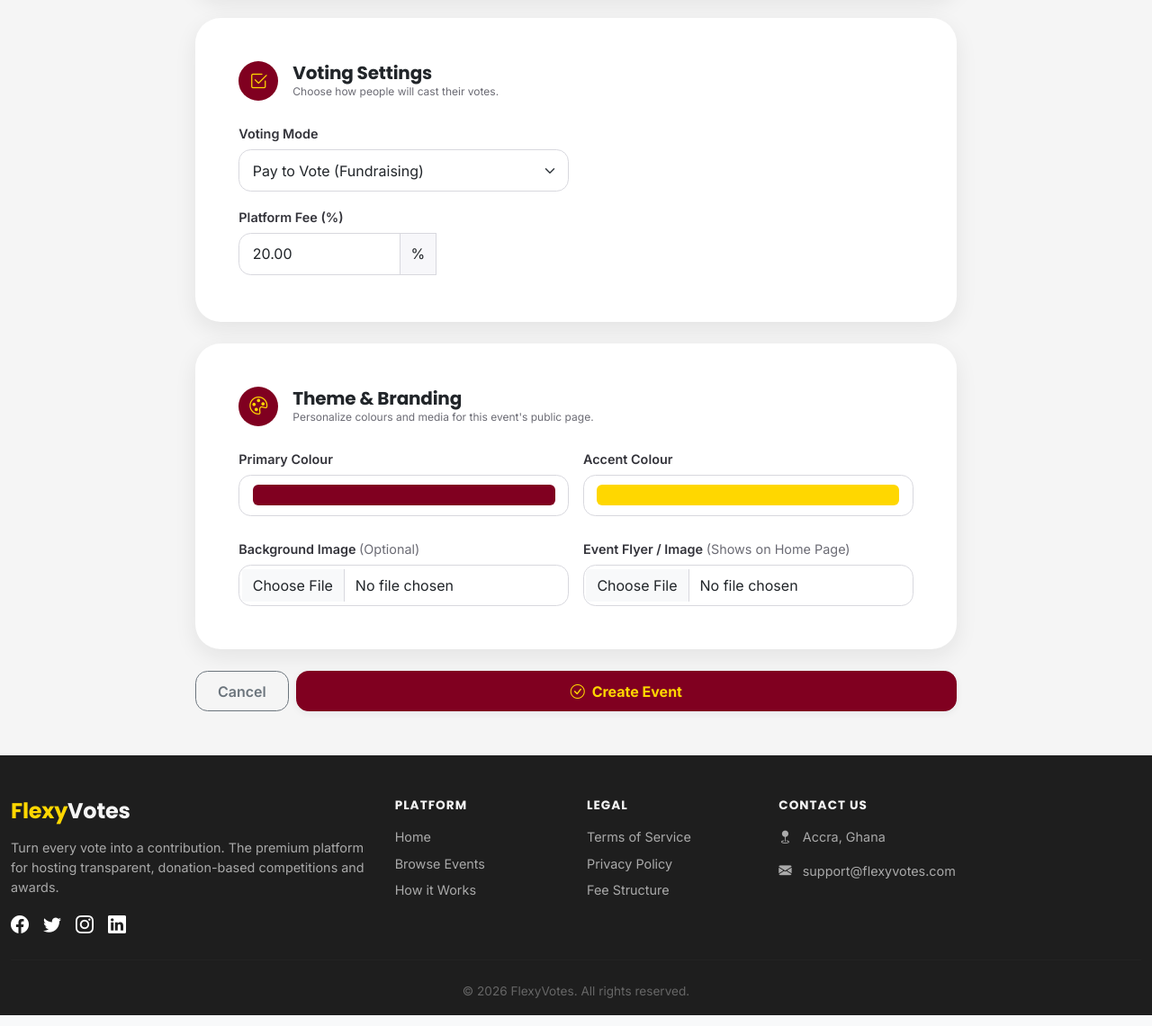
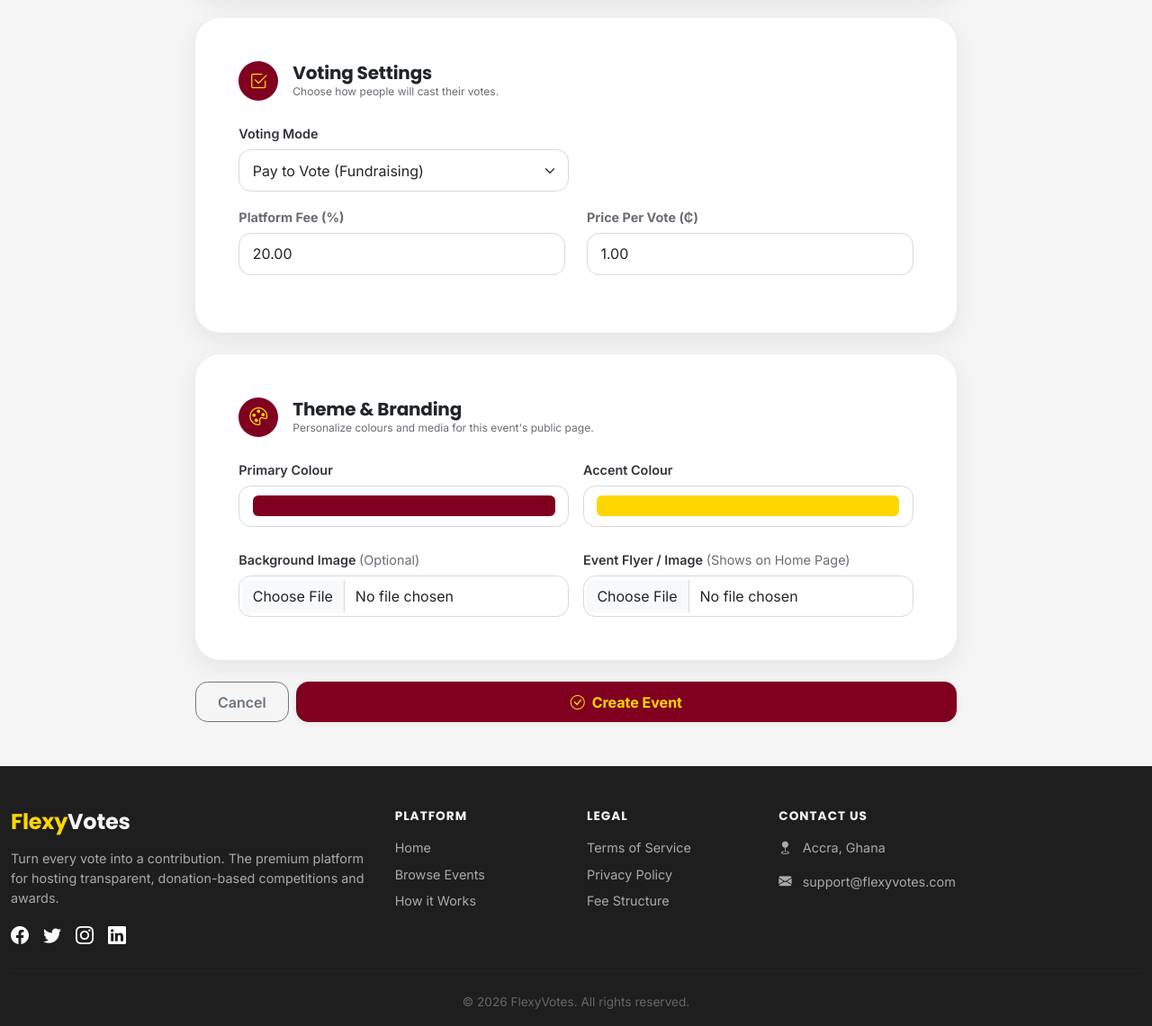
Before and after one commit to deOpty/flexyvotes, a Django app: page /dashboard/create/ in a window 1280 px wide. Shown: the part 831-1972 px from the top of the page at 90% size. Run offline with Django 5.2, Linux system fonts and the light colour scheme; the visitor is signed in with stand-in values (Sample User, id 1).

Commit message:
Added auto-reload on candidate add, configurable vote_price, and USSD overselling protection, display ticket sold out to buyer

```diff
--- a/templates/voting/create_event.html
+++ b/templates/voting/create_event.html
@@ -96,11 +96,14 @@
                         </div>
                     </div>
 
-                    <div class="mb-1">
-                        <label class="form-label">Platform Fee (%)</label>
-                        <div class="input-group" style="max-width: 220px;">
-                            <input type="number" name="platform_fee_percentage" class="form-control" value="20.00" step="0.01" required>
-                            <span class="input-group-text">%</span>
+                    <div class="row mb-3">
+                        <div class="col-md-6">
+                            <label class="form-label fw-bold text-muted small">Platform Fee (%)</label>
+                            <input type="number" name="platform_fee_percentage" class="form-control" value="{{ event.platform_fee_percentage|default:'20.00' }}" step="0.01" required>
+                        </div>
+                        <div class="col-md-6">
+                            <label class="form-label fw-bold text-muted small">Price Per Vote (₵)</label>
+                            <input type="number" name="vote_price" class="form-control" value="{{ event.vote_price|default:'1.00' }}" step="0.01" required>
                         </div>
                     </div>
                 </div>
--- a/voting/views.py
+++ b/voting/views.py
@@ -98,15 +98,27 @@ def initiate_vote(request, candidate_id):
 
         # Get custom amount from form, default to 0 if empty
         try:
-            amount = int(request.POST.get('amount', 0))
+            amount = float(request.POST.get('amount', 0)) # Changed to float for currency
         except (TypeError, ValueError):
-            messages.error(request, "Please enter a valid whole number of votes.")
+            messages.error(request, "Please enter a valid amount.")
             return redirect('event_detail', event_id=candidate.event.id)
 
         if amount < 1:
+            messages.error(request, "Please enter a valid amount.")
             return redirect('event_detail', event_id=candidate.event.id)
 
-        votes_requested = amount
+        # Calculate votes based on the Event's specific vote price
+        event = candidate.event
+        vote_price = float(event.vote_price)
+        if vote_price <= 0:
+            vote_price = 1.00 # Fallback to prevent division by zero
+
+        votes_requested = int(amount / vote_price)
+
+        if votes_requested < 1:
+            messages.error(request, f"Minimum amount is ₵{vote_price} for 1 vote.")
+            return redirect('event_detail', event_id=event.id)
+
         voter_email = "anonymous@FlexyVotes.com" # <--- SET DEFAULT EMAIL
 
         auth_url, reference = initialize_paystack_payment(voter_email, amount, candidate_id)
@@ -359,6 +371,7 @@ def create_event(request):
             start_date=timezone.make_aware(parse_datetime(start_date_str)), # <--- UPDATED
             end_date=timezone.make_aware(parse_datetime(end_date_str)), # <--- UPDATED
             platform_fee_percentage=request.POST.get('platform_fee_percentage'),
+            vote_price=request.POST.get('vote_price', 1.00),
             primary_color=request.POST.get('primary_color'),
             accent_color=request.POST.get('accent_color'),
             background_image=request.FILES.get('background_image'),
@@ -504,6 +517,7 @@ def edit_event(request, event_id):
         event.start_date = timezone.make_aware(parse_datetime(start_date_str)) # <--- UPDATED
         event.end_date = timezone.make_aware(parse_datetime(end_date_str)) # <--- UPDATED
         event.platform_fee_percentage = request.POST.get('platform_fee_percentage')
+        event.vote_price = request.POST.get('vote_price', 1.00)
         event.primary_color = request.POST.get('primary_color')
         event.accent_color = request.POST.get('accent_color')
         event.enable_tie_breaker = request.POST.get('enable_tie_breaker') == 'on'
@@ -1007,6 +1021,11 @@ def ussd_callback(request):
                     numbers = ''.join(random.choices(string.digits, k=4))
                     reference = f"TK-{letters}{numbers}"
 
+                    # Check for overselling
+                    already_sold = TicketPurchase.objects.filter(ticket=selected_ticket, status='Success').aggregate(total=Sum('quantity'))['total'] or 0
+                    if already_sold + quantity > selected_ticket.quantity_available:
+                        return HttpResponse("END Sorry, not enough tickets available for this request.", content_type='text/plain')
+
                     TicketPurchase.objects.create(
                         ticket=selected_ticket,
                         event=selected_event,
```
Also changed, not shown: Notes.md (+1 -1 lines), templates/voting/edit_event.html (+8 -5 lines), templates/voting/event_detail.html (+18 -3 lines), templates/voting/event_tickets.html (+17 -12 lines), voting/models.py (+13 -1 lines), voting/migrations/0030_event_vote_price.py (added).
